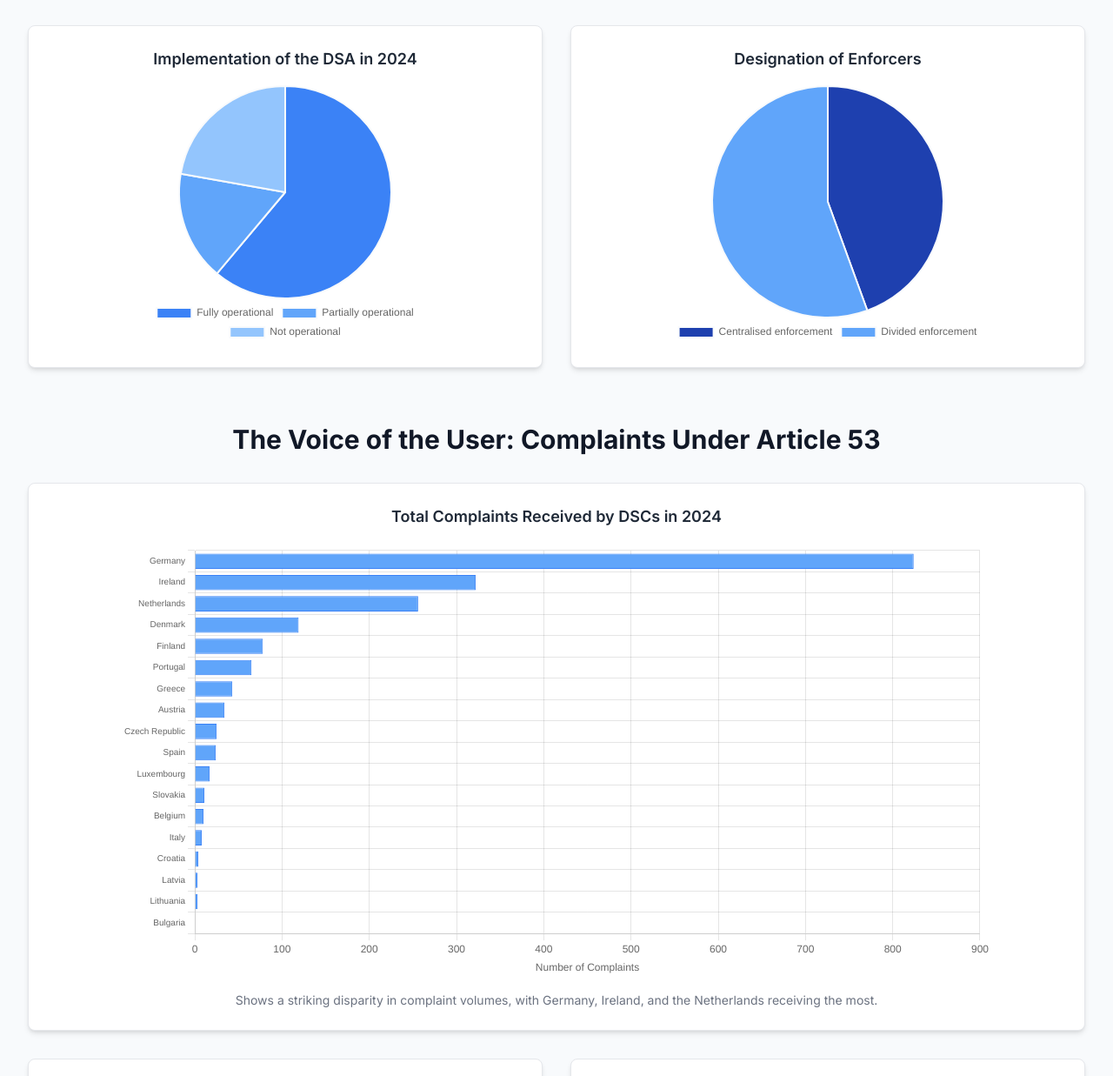
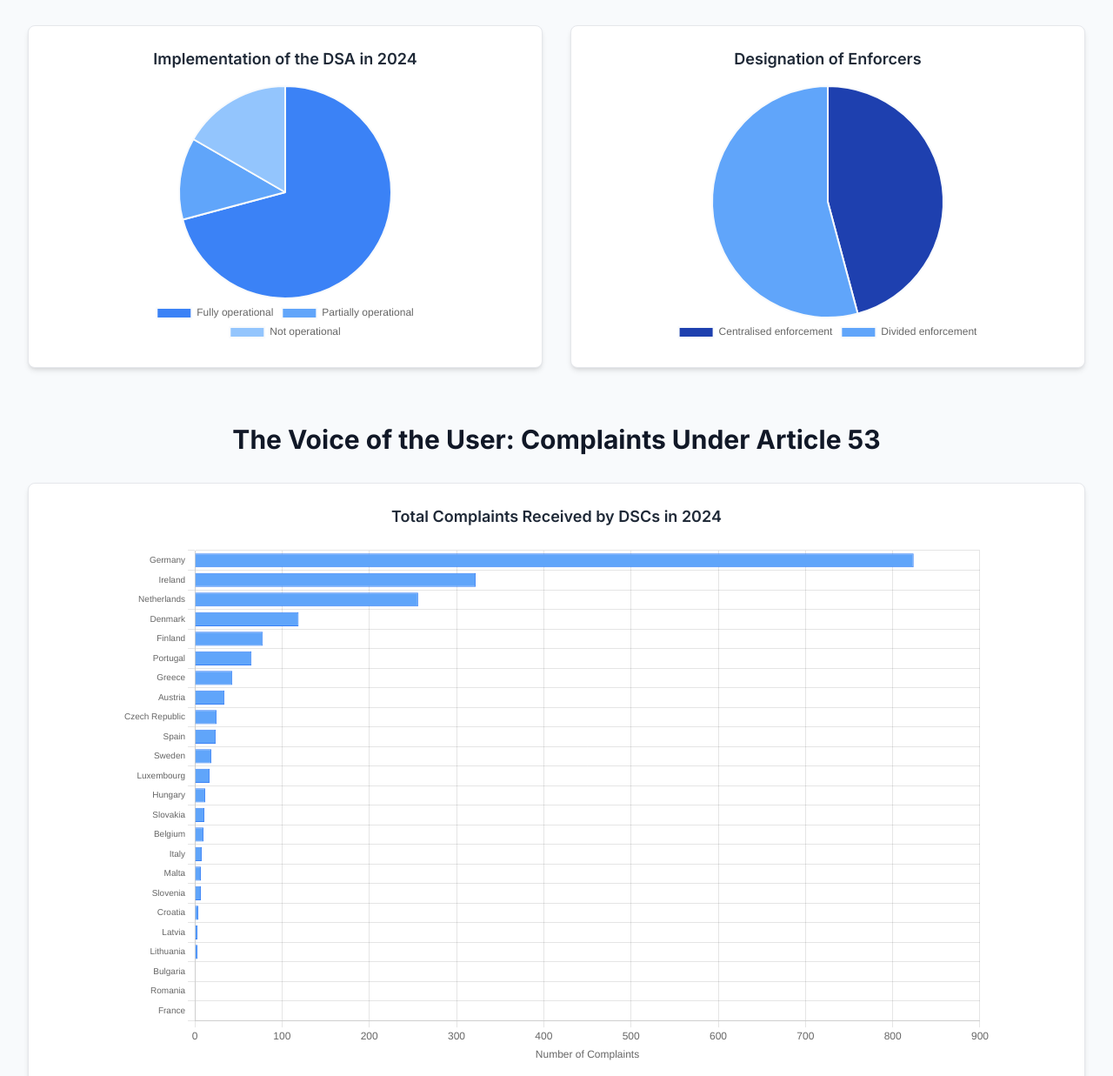
Before and after one commit to Geradin-Partners/DSA, a plain HTML site: page index.html in a window 1280 px wide. Shown: the part 633-1870 px from the top of the page at 87% size. Drawn offline with nearby package versions, Linux system fonts and the light colour scheme.

Commit message:
Update index.html

```diff
--- a/index.html
+++ b/index.html
@@ -24,14 +24,14 @@
         .bar-chart-container {
             position: relative;
             margin: auto;
-            height: 500px;
+            height: 600px; /* Increased height for more data */
             width: 100%;
             max-width: 1000px;
         }
         .horizontal-bar-chart-container {
              position: relative;
             margin: auto;
-            height: 400px;
+            height: 500px; /* Increased height for more data */
             width: 100%;
             max-width: 800px;
         }
@@ -118,7 +118,7 @@
                 <div class="bar-chart-container">
                     <canvas id="complaintsChart"></canvas>
                 </div>
-                 <p class="text-center text-sm text-gray-500 mt-4">Shows a striking disparity in complaint volumes, with Germany, Ireland, and the Netherlands receiving the most.</p>
+                 <p class="text-center text-sm text-gray-500 mt-4">Shows a striking disparity in complaint volumes, with Germany, Ireland, and the Netherlands receiving the most.<br>Note: 'Not specified' values for Romania and France are represented as 0.</p>
             </div>
 
             <div class="grid grid-cols-1 lg:grid-cols-2 gap-8">
@@ -273,7 +273,7 @@
                 labels: ['Fully operational', 'Partially operational', 'Not operational'],
                 datasets: [{
                     label: 'Implementation of the DSA in 2024',
-                    data: [11, 3, 4], // Updated based on new data
+                    data: [17, 3, 4], // Updated based on new data
                     backgroundColor: [
                         '#3b82f6', // blue-500
                         '#60a5fa', // blue-400
@@ -302,7 +302,7 @@
                 labels: ['Centralised enforcement', 'Divided enforcement'],
                 datasets: [{
                     label: 'Designation of enforcers',
-                    data: [8, 10], // Updated based on new data
+                    data: [11, 13], // Updated based on new data
                     backgroundColor: [
                         '#1e40af', // blue-800
                         '#60a5fa'  // blue-400
@@ -327,10 +327,10 @@
         new Chart(complaintsCtx, {
             type: 'bar',
             data: {
-                labels: ['Germany', 'Ireland', 'Netherlands', 'Denmark', 'Finland', 'Portugal', 'Greece', 'Austria', 'Czech Republic', 'Spain', 'Luxembourg', 'Slovakia', 'Belgium', 'Italy', 'Croatia', 'Latvia', 'Lithuania', 'Bulgaria'],
+                labels: ['Germany', 'Ireland', 'Netherlands', 'Denmark', 'Finland', 'Portugal', 'Greece', 'Austria', 'Czech Republic', 'Spain', 'Sweden', 'Luxembourg', 'Hungary', 'Slovakia', 'Belgium', 'Italy', 'Malta', 'Slovenia', 'Croatia', 'Latvia', 'Lithuania', 'Bulgaria', 'Romania', 'France'],
                 datasets: [{
                     label: 'Total Complaints Received',
-                    data: [824, 322, 256, 119, 78, 65, 43, 34, 25, 24, 17, 11, 10, 8, 4, 3, 3, 0],
+                    data: [824, 322, 256, 119, 78, 65, 43, 34, 25, 24, 19, 17, 12, 11, 10, 8, 7, 7, 4, 3, 3, 0, 0, 0],
                     backgroundColor: '#60a5fa',
                     borderColor: '#3b82f6',
                     borderWidth: 1
@@ -369,10 +369,10 @@
         new Chart(irishFunnelCtx, {
             type: 'bar',
             data: {
-                labels: ['Germany', 'Netherlands', 'Finland', 'Denmark', 'Greece', 'Czech Rep.', 'Portugal', 'Belgium', 'Slovakia', 'Spain', 'Luxembourg'],
+                labels: ['Germany', 'Netherlands', 'Finland', 'Denmark', 'Greece', 'Hungary', 'Czech Rep.', 'Portugal', 'Belgium', 'Sweden', 'Slovakia', 'Malta', 'Spain', 'Luxembourg', 'Slovenia'],
                 datasets: [{
                     label: 'Complaints Forwarded to Ireland',
-                    data: [83, 52, 29, 17, 12, 8, 7, 7, 4, 3, 3],
+                    data: [83, 52, 29, 17, 12, 12, 8, 7, 7, 7, 4, 4, 3, 3, 1],
                     backgroundColor: '#1e40af',
                     borderColor: '#1d4ed8',
                     borderWidth: 1
```
